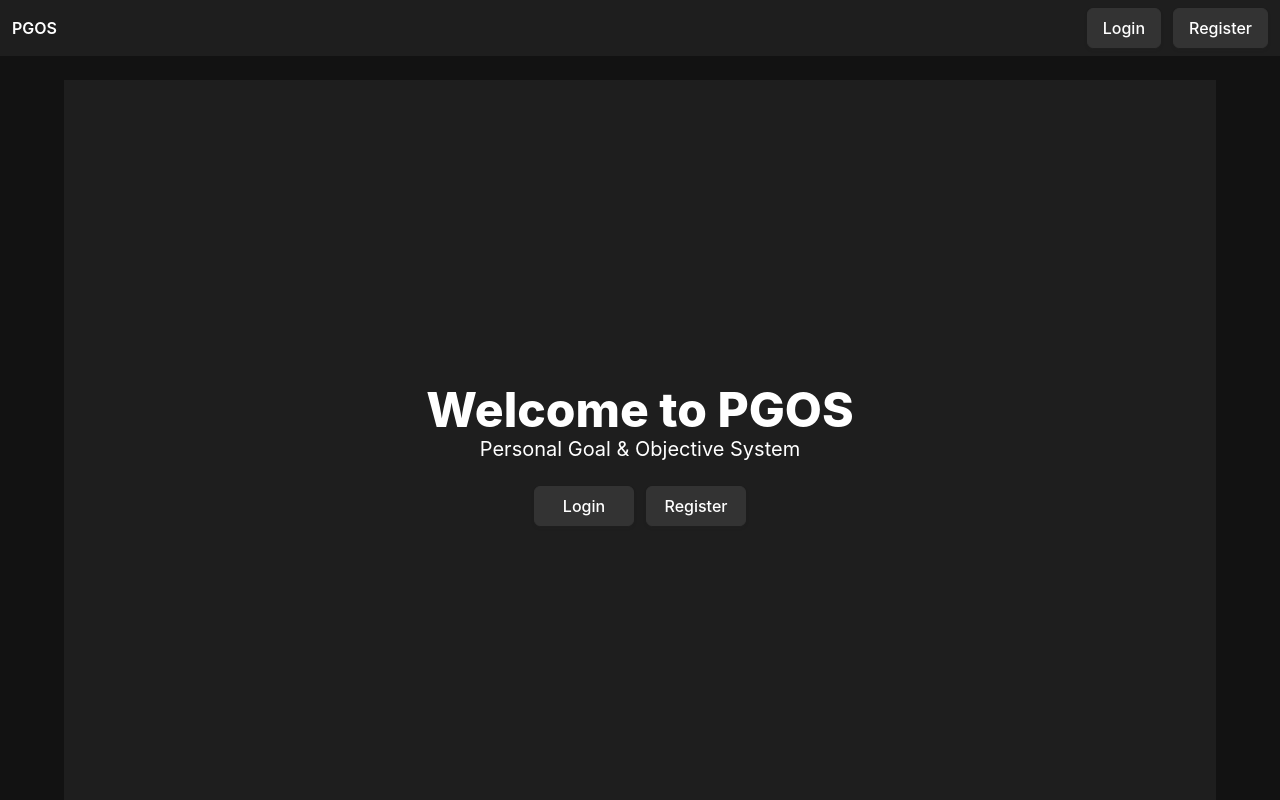
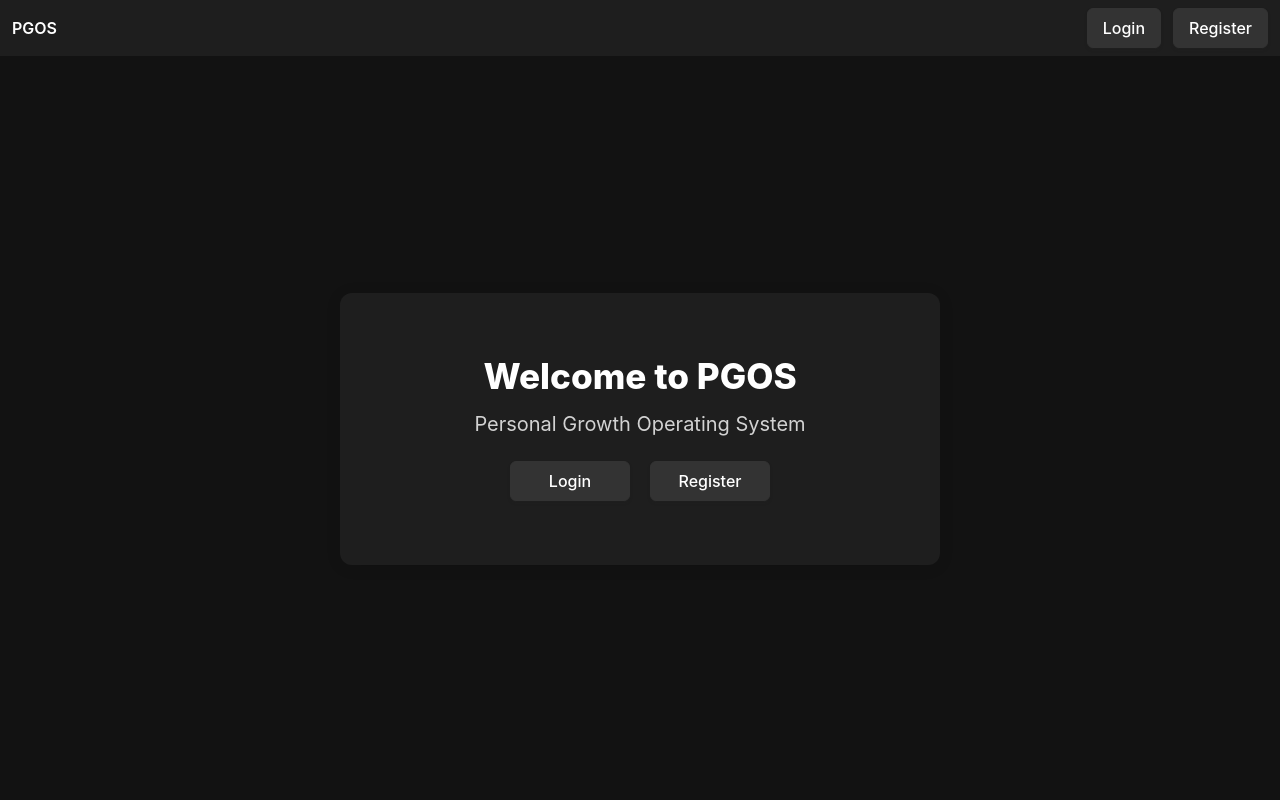
Before and after one commit to AVECProductions/pgos_frontend, a Vue app: page / in a window 1280 px wide. Shown: the top 800 px of the page. Built offline with nearby package versions, Linux system fonts and the light colour scheme.

Commit message:
changed landing page

```diff
--- a/src/views/HomeView.vue
+++ b/src/views/HomeView.vue
@@ -1,20 +1,11 @@
 <template>
-  <div class="home">
-    <div v-if="isAuthenticated">
-      <DashboardView />
-    </div>
-    <div v-else class="welcome-section">
-      <div class="hero is-fullheight-with-navbar">
-        <div class="hero-body">
-          <div class="container has-text-centered">
-            <h1 class="title is-1">Welcome to PGOS</h1>
-            <p class="subtitle">Personal Goal & Objective System</p>
-            <div class="buttons is-centered mt-5">
-              <router-link to="/login" class="button">Login</router-link>
-              <router-link to="/register" class="button">Register</router-link>
-            </div>
-          </div>
-        </div>
+  <div class="home-container">
+    <div class="welcome-box">
+      <h1 class="title is-2 mb-4">Welcome to PGOS</h1>
+      <p class="subtitle is-5 mb-5">Personal Growth Operating System</p>
+      <div class="buttons is-centered">
+        <router-link to="/login" class="button mr-2">Login</router-link>
+        <router-link to="/register" class="button">Register</router-link>
       </div>
     </div>
   </div>
@@ -40,24 +31,51 @@ export default {
 </script>
 
 <style scoped>
-.welcome-section {
-  margin-top: -1.5rem;
+.home-container {
+  display: flex;
+  justify-content: center;
+  align-items: center;
+  min-height: calc(100vh - 150px);  /* Increased from 200px to 150px */
 }
 
-.hero {
+.welcome-box {
   background-color: var(--card-background);
+  padding: 4rem;  /* Increased from 3rem to 4rem */
+  border-radius: 12px;
+  text-align: center;
+  max-width: 600px;  /* Increased from 400px to 600px */
+  width: 90%;
+  box-shadow: 0 2px 15px rgba(0, 0, 0, 0.1);
+}
+
+.title {
   color: var(--text);
+  font-size: 2.2rem !important;
+  white-space: nowrap;  /* Prevent title from wrapping */
+}
+
+.subtitle {
+  color: var(--text);
+  opacity: 0.8;
 }
 
 .button {
-  background-color: var(--button-background);
-  color: var(--text);
-  border-color: var(--border);
-  min-width: 100px;
+  min-width: 120px;
 }
 
-.button:hover {
-  background-color: var(--link);
-  color: var(--text-strong);
+@media screen and (max-width: 768px) {
+  .welcome-box {
+    padding: 3rem;  /* Increased from 2rem to 3rem */
+    max-width: 400px;  /* Add max-width for mobile */
+  }
+
+  .title {
+    font-size: 1.8rem !important;
+    white-space: normal;  /* Allow wrapping on mobile */
+  }
+
+  .subtitle {
+    font-size: 1.1rem !important;
+  }
 }
 </style>
```
